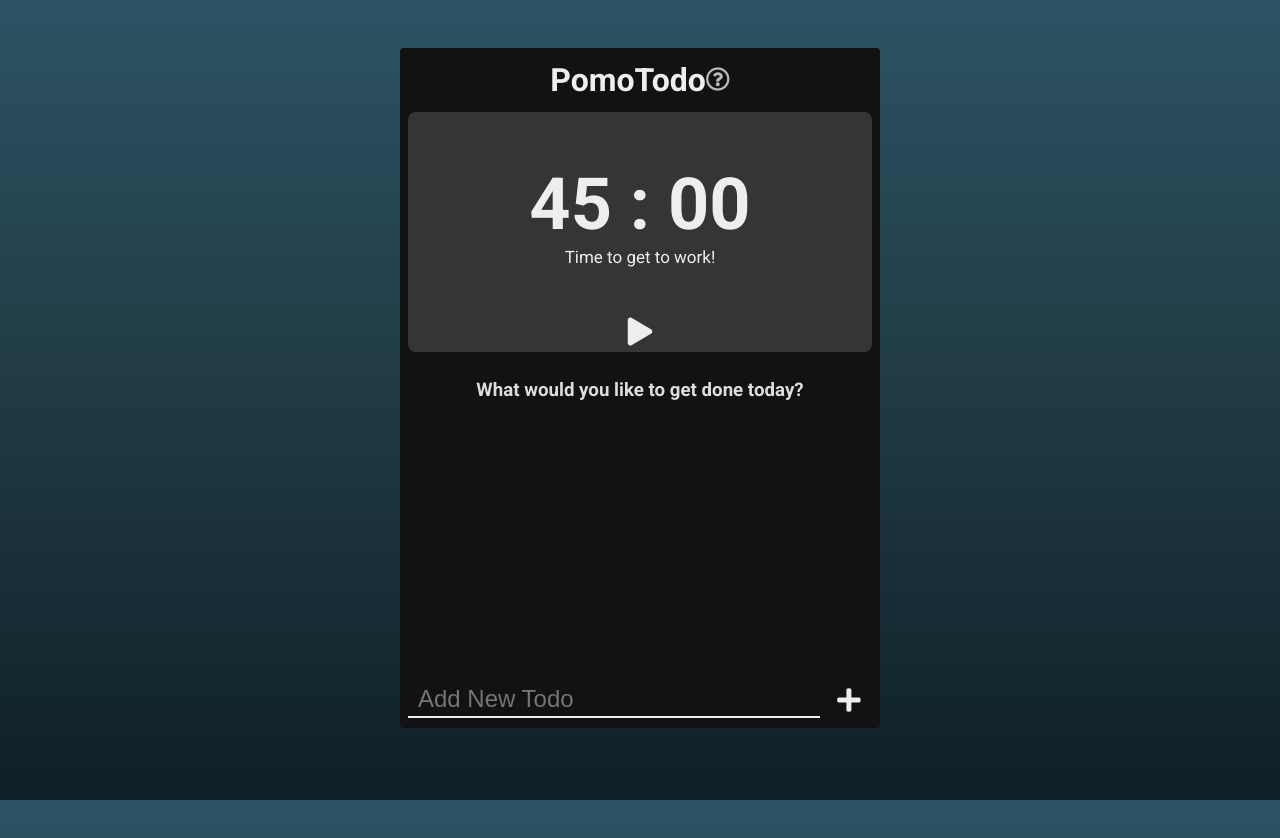
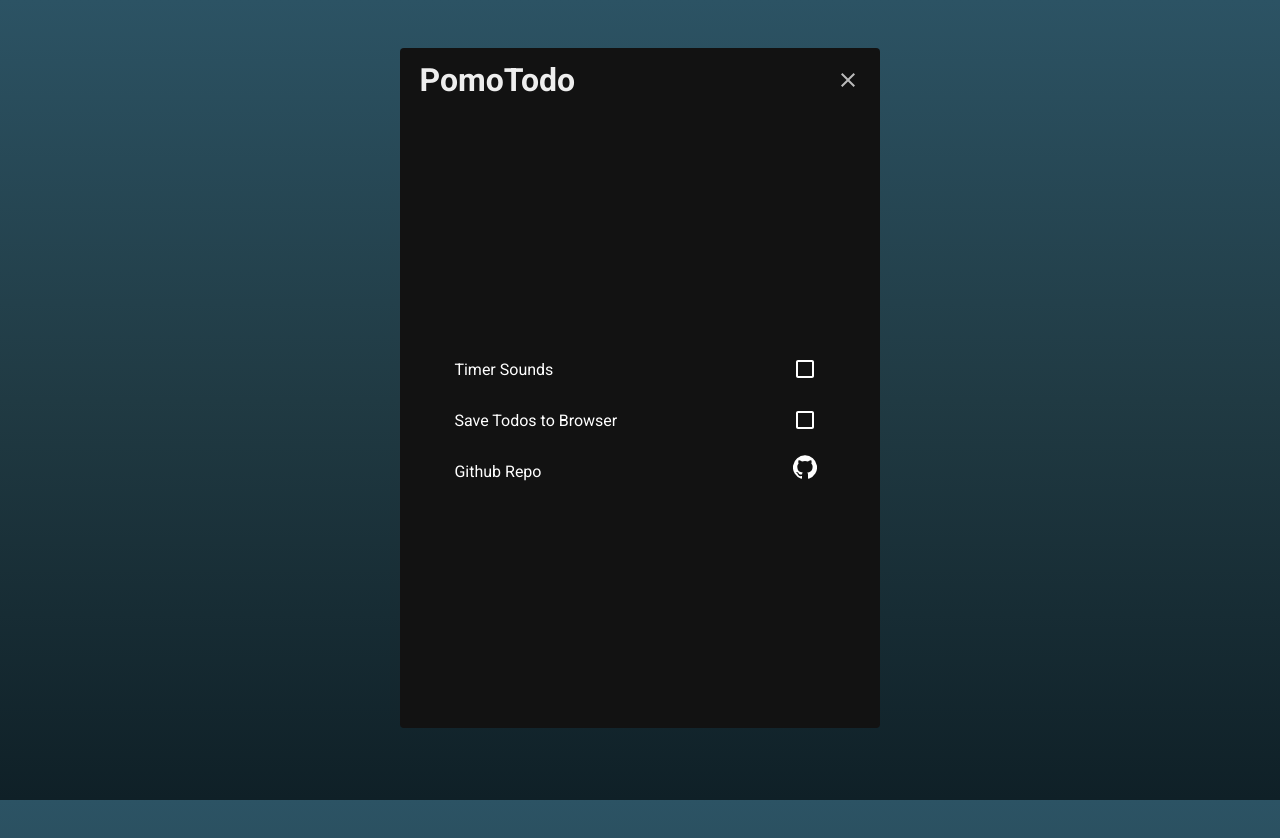
Before and after one commit to naznsan/pomotodo, a React (Create React App) app: page / in a window 1280 px wide. Shown: the top 838 px of the page. Built offline with nearby package versions, Linux system fonts and the light colour scheme.

Commit message:
Add Settings component

```diff
--- a/package.json
+++ b/package.json
@@ -5,6 +5,7 @@
   "dependencies": {
     "@fortawesome/fontawesome-free": "^5.13.0",
     "@material-ui/core": "^4.9.14",
+    "@material-ui/icons": "^4.9.1",
     "@testing-library/jest-dom": "^4.2.4",
     "@testing-library/react": "^9.5.0",
     "@testing-library/user-event": "^7.2.1",
--- /dev/null
+++ b/src/Navbar.js
@@ -0,0 +1,56 @@
+import React, { Component } from "react";
+import { withStyles } from "@material-ui/styles";
+import SettingsIcon from "@material-ui/icons/Settings";
+import CloseIcon from "@material-ui/icons/Close";
+
+const styles = {
+	Navbar: {
+		width: "95%",
+		height: "4em",
+		display: "flex",
+		justifyContent: "space-between",
+		alignItems: "center",
+		color: "#eeeeee",
+	},
+	Icon: {
+		color: "#bbbbbb",
+		fontSize: "1.5em",
+		cursor: "pointer",
+	},
+};
+
+class Navbar extends Component {
+	constructor(props) {
+		super(props);
+		this.handleClick = this.handleClick.bind(this);
+	}
+
+	handleClick() {
+		this.props.toggleSettings();
+	}
+
+	render() {
+		const { classes, showSettings } = this.props;
+
+		return (
+			<div className={classes.Navbar}>
+				<h1>PomoTodo</h1>
+				{showSettings ? (
+					<CloseIcon
+						className={classes.Icon}
+						fontSize="medium"
+						onClick={this.handleClick}
+					/>
+				) : (
+					<SettingsIcon
+						className={classes.Icon}
+						fontSize="medium"
+						onClick={this.handleClick}
+					/>
+				)}
+			</div>
+		);
+	}
+}
+
+export default withStyles(styles)(Navbar);
--- a/src/PomoTodo.js
+++ b/src/PomoTodo.js
@@ -1,7 +1,9 @@
 import React, { Component } from "react";
 import { withStyles } from "@material-ui/styles";
+import Navbar from "./Navbar";
 import Pomodoro from "./pomodoro/Pomodoro";
 import TodoList from "./todoList/TodoList";
+import Settings from "./Settings";
 import "@fortawesome/fontawesome-free/css/all.css";
 
 const styles = {
@@ -14,33 +16,41 @@
 		backgroundColor: "#121212",
 		padding: "0 0.5em",
 	},
-    header: {
-        width: "100 %",
-        height: "4em",
-        display: "flex",
-        alignItems: "center",
-        color: "#eeeeee",
-        "& a": {
-            marginLeft: "auto",
-            color: "#bbbbbb",
-            fontSize: "1.5em",
-        },
-    },
 };
 
 class PomoTodo extends Component {
+	constructor(props) {
+		super(props);
+		this.state = {
+			showSettings: true,
+		};
+		this.toggleSettings = this.toggleSettings.bind(this);
+	}
+
+	toggleSettings() {
+		this.setState({
+			showSettings: !this.state.showSettings,
+		});
+	}
+
 	render() {
 		const { classes } = this.props;
+		const { showSettings } = this.state;
+
 		return (
 			<div className={classes.PomoTodo}>
-                <div className={classes.header}>
-                    <h1>PomoTodo</h1>
-                    <a href="https://github.com/naznsan/pomotodo">
-                        <i className="far fa-question-circle"></i>
-                    </a>
-                </div>
+				<Navbar
+					toggleSettings={this.toggleSettings}
+					showSettings={showSettings}
+				/>
+				{showSettings ? (
+					<Settings />
+				) : (
+					<React.Fragment>
 						<Pomodoro />
 						<TodoList />
+					</React.Fragment>
+				)}
 			</div>
 		);
 	}
--- /dev/null
+++ b/src/Settings.js
@@ -0,0 +1,55 @@
+import React, { Component } from "react";
+import { withStyles } from "@material-ui/styles";
+import { Checkbox } from "@material-ui/core";
+import GitHubIcon from "@material-ui/icons/GitHub";
+
+const styles = {
+	Settings: {
+		height: "100%",
+		width: "100%",
+		color: "white",
+		display: "flex",
+		flexDirection: "column",
+		justifyContent: "center",
+		alignItems: "center",
+	},
+	settingsGroup: {
+		width: "80%",
+		display: "flex",
+		justifyContent: "space-between",
+	},
+	checkbox: {
+		color: "white",
+	},
+	githubIcon: {
+		padding: "9px",
+		color: "white",
+	},
+};
+
+class Settings extends Component {
+	render() {
+		const { classes } = this.props;
+
+		return (
+			<div className={classes.Settings}>
+				<div className={classes.settingsGroup}>
+					<p>Timer Sounds</p>
+					<Checkbox className={classes.checkbox} color="primary" />
+				</div>
+				<div className={classes.settingsGroup}>
+					<p>Save Todos to Browser</p>
+					<Checkbox className={classes.checkbox} color="primary" />
+				</div>
+				<div className={classes.settingsGroup}>
+					<p>Github Repo</p>
+					<a href="https://github.com/naznsan/pomotodo">
+						<GitHubIcon size="med" className={classes.githubIcon} />
+					</a>
+				</div>
+			</div>
+		);
+	}
+}
+
+export default withStyles(styles)(Settings);
--- a/src/pomodoro/PomodoroControls.js
+++ b/src/pomodoro/PomodoroControls.js
@@ -72,9 +72,9 @@
 					<div>
 						<button onClick={this.handlePlay}>
 							{this.props.isPaused ? (
-                                <i class="fas fa-play"></i>
+								<i className="fas fa-play"></i>
 							) : (
-                                <i class="fas fa-pause"></i>
+								<i className="fas fa-pause"></i>
 							)}
 						</button>
 						{/* <button onClick={this.toggleEdit}>Edit</button> */}
--- a/src/todoList/NewTodoForm.js
+++ b/src/todoList/NewTodoForm.js
@@ -70,7 +70,7 @@
 					></input>
 				</div>
 				<button>
-                    <i class="fas fa-plus fa-2x"></i>
+					<i className="fas fa-plus fa-2x"></i>
 				</button>
 			</form>
 		);
```
Also changed, not shown: 1 other file (tests, documents, lock files or other folders). Lines whose indentation alone changed are shown as unchanged.
